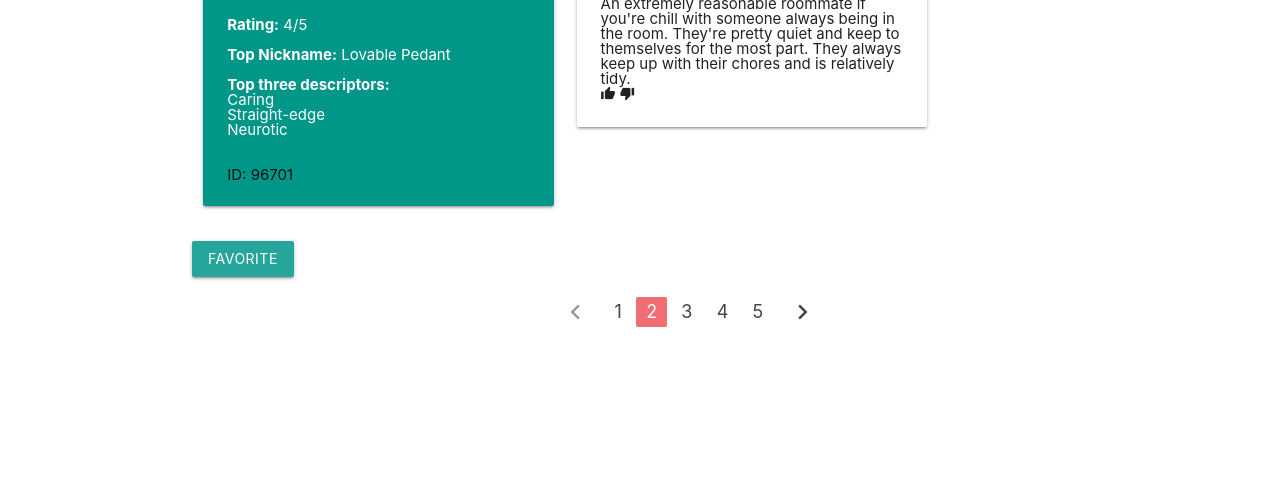
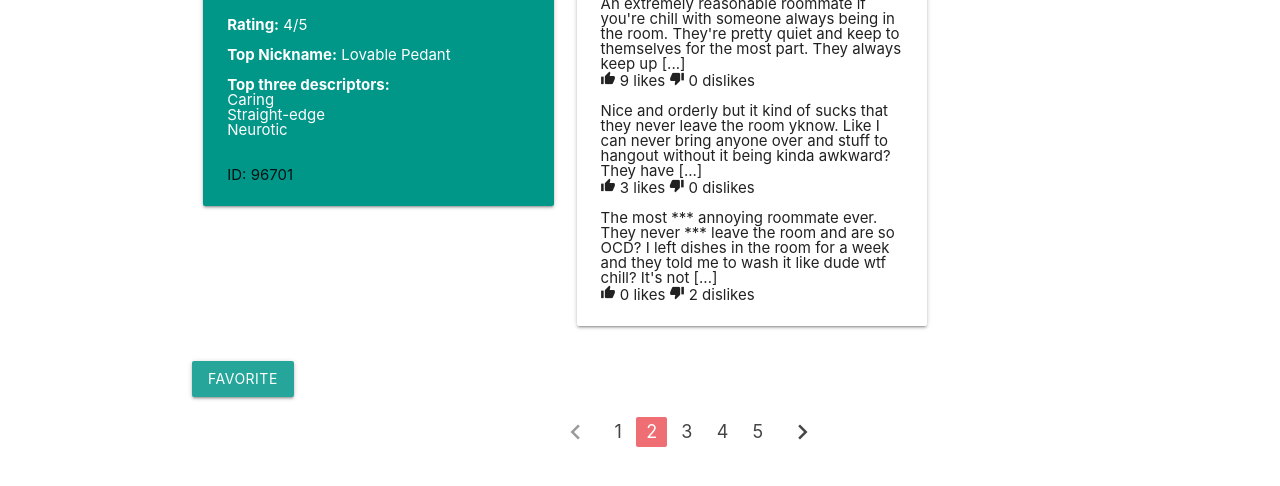
Before and after one commit to thealyssalo/ratemyroommate, a plain HTML site: page rm_2.html in a window 1280 px wide. Shown: the part 194-680 px from the top of the page. Drawn offline with nearby package versions, Linux system fonts and the light colour scheme.

Commit message:
Add files via upload

```diff
--- a/rm_2.html
+++ b/rm_2.html
@@ -48,11 +48,33 @@
     			<div class="card-panel">
     				<h3>COMMENTS</h3>
     					<span>
-    						An extremely reasonable roommate if you're chill with someone always being in the room. They're pretty quiet and keep to themselves for the most part. They always keep up with their chores and is relatively tidy.
+    						An extremely reasonable roommate if you're chill with someone always being in the room. They're pretty quiet and keep to themselves for the most part. They always keep up [...]
     					</span>
               <br>
               <i class="tiny material-icons">thumb_up</i>
+                <span>9 likes</span>
               <i class="tiny material-icons">thumb_down</i>
+                <span>0 dislikes</span>
+              <br>
+              <br>
+              <span>
+                Nice and orderly but it kind of sucks that they never leave the room yknow. Like I can never bring anyone over and stuff to hangout without it being kinda awkward? They have [...]
+              </span>
+              <br>
+              <i class="tiny material-icons">thumb_up</i>
+                <span>3 likes</span>
+              <i class="tiny material-icons">thumb_down</i>
+                <span>0 dislikes</span>
+              <br>
+              <br>
+              <span>
+                The most *** annoying roommate ever. They never *** leave the room and are so OCD? I left dishes in the room for a week and they told me to wash it like dude wtf chill? It's not [...]
+              </span>
+              <br>
+              <i class="tiny material-icons">thumb_up</i>
+                <span>0 likes</span>
+              <i class="tiny material-icons">thumb_down</i>
+                <span>2 dislikes</span>
     			</div>
     		</div>
     	</div>
@@ -62,7 +84,7 @@
           <div class="modal-content">
               <h4>Modal Header</h4>
                 <p>A bunch of text</p>
-          </div>
+          </div>An
           </div>
         </div>
     	<div class="row">
```
Also changed, not shown: rm_1.html (+23 -1 lines), rm_3.html (+23 -1 lines).
